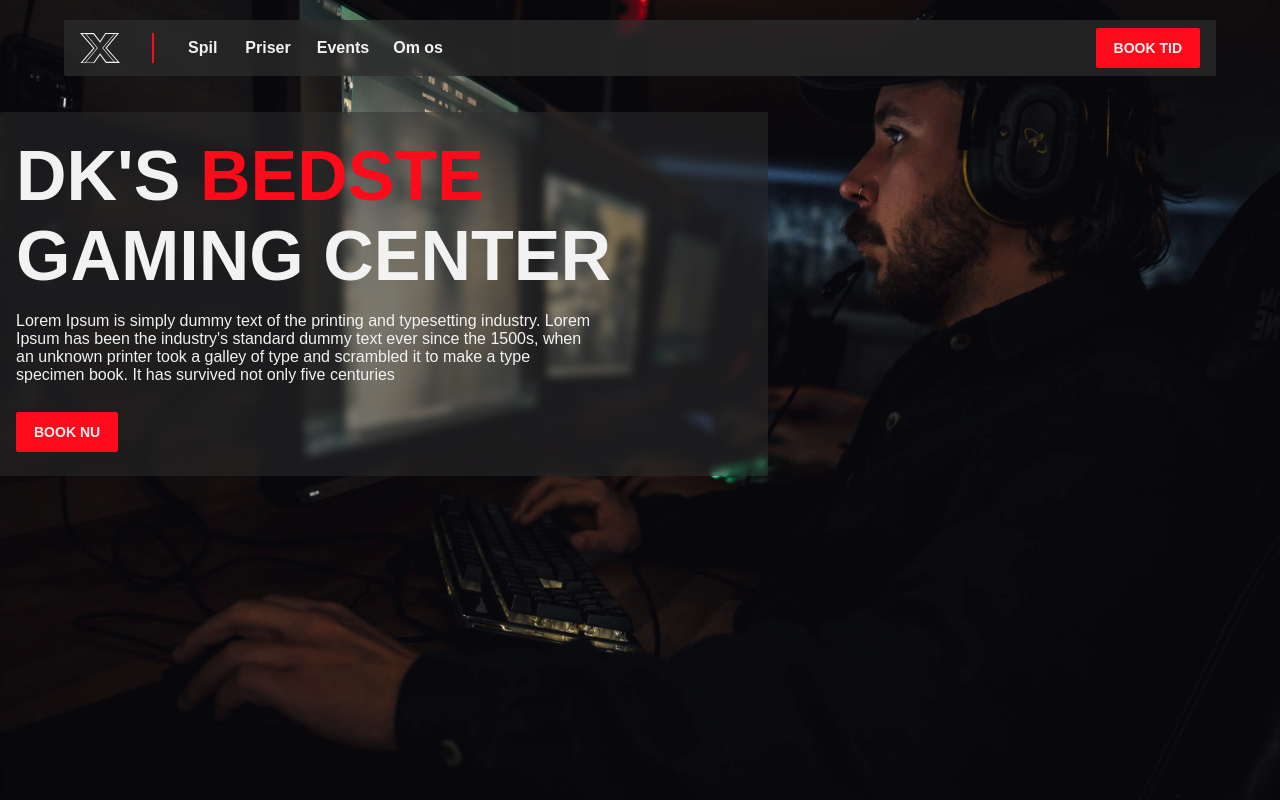
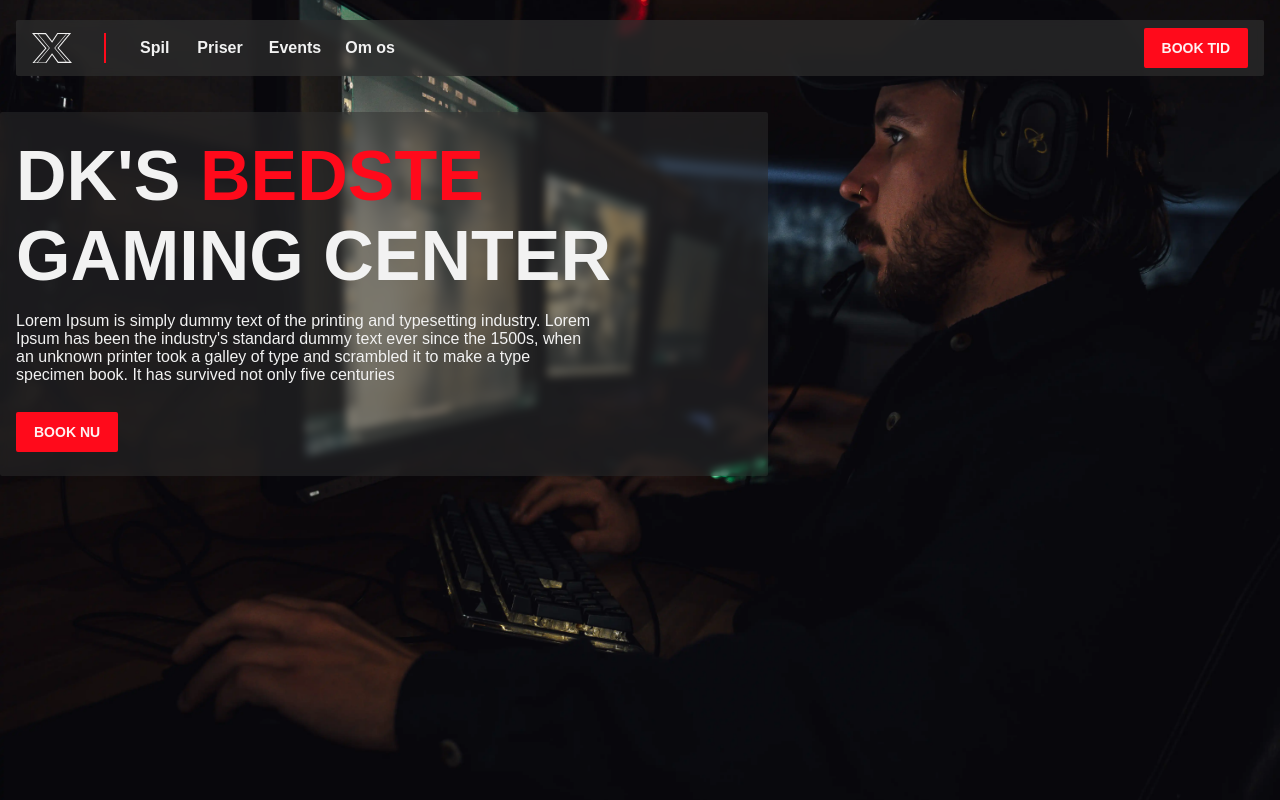
Before and after one commit to TobiasRoland123/next_level, a Next.js app: page / in a window 1280 px wide. Shown: the top 800 px of the page. Built offline with nearby package versions, Linux system fonts and the light colour scheme.

Commit message:
added wrapper for nav in order to use padding

```diff
--- a/src/modules/Header/Header.tsx
+++ b/src/modules/Header/Header.tsx
@@ -28,7 +28,7 @@ export const Header = ({ pageList }: HeaderProps) => {
   return (
     <>
       <div
-        className={` bg-primaryCol w-screen h-screen fixed top-0 transition-all md:hidden  z-10  ${
+        className={` bg-primaryCol w-screen h-screen fixed top-0 transition-all md:hidden  z-10 overflow-scroll pb-6  ${
           isOpen ? "right-0" : "right-full"
         } flex flex-col pt-28`}
       >
@@ -78,12 +78,12 @@ export const Header = ({ pageList }: HeaderProps) => {
           <Button className="text-2xl font-bold px-8 py-6">Book tid</Button>
         </div>
       </div>
-      <nav
+
+      <nav className="fixed top-2 px-4 z-10 w-full">
+        <div
           className={`my-3 backdrop-blur-sm ${
             isOpen ? "bg-primaryCol" : "bg-contrastCol/70"
-        } flex justify-between fixed top-2  left-1/2 transform -translate-x-1/2  ${
-          isOpen ? "w-full" : "w-[90%]"
-        } z-10 items-center px-4 gap-6 rounded-sm md:py-2 md:bg-contrastCol/70 max-w-screen-xl xl:mx-auto`}
+          } flex justify-between   items-center px-4 gap-6 rounded-sm md:py-2 md:bg-contrastCol/70 max-w-screen-xl xl:mx-auto`}
         >
           <div className=" flex gap-8 font-bold ">
             <a href="/">
@@ -143,6 +143,7 @@ export const Header = ({ pageList }: HeaderProps) => {
           </button>
 
           <Button className="hidden md:block">Book tid</Button>
+        </div>
       </nav>
     </>
   );
```
Lines whose indentation alone changed are shown as unchanged.
